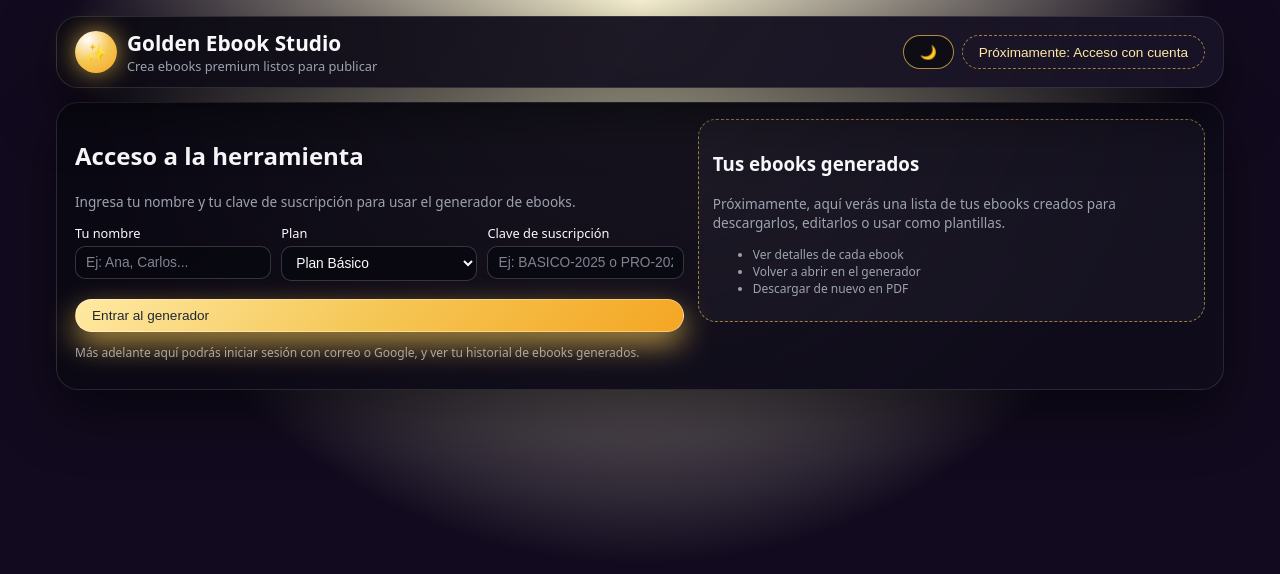
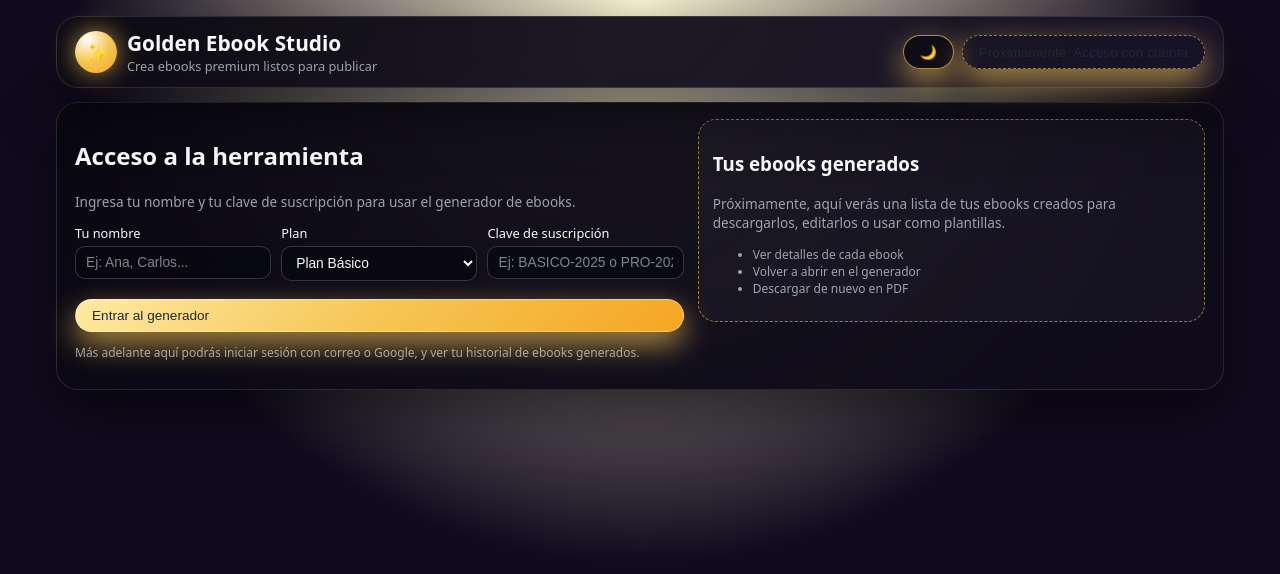
Before and after one commit to yoislancapramos-maker/ebook-ai-app, a plain HTML site: page index.html in a window 1280 px wide. Drawn offline with nearby package versions, Linux system fonts and the light colour scheme.

Commit message:
Update style.css

```diff
--- a/style.css
+++ b/style.css
@@ -435,3 +435,16 @@ body.theme-light .ebook-editor {
   background: #ffffff;
   color: #111827;
 }
+
+/* BOTONES UNIVERSALES DORADOS */
+.btn {
+  background: linear-gradient(135deg, #ffe9a3, #f5c654, #f5a623);
+  color: #1f2933 !important;
+  border: 1px solid rgba(255, 255, 255, 0.35);
+  box-shadow: 0 12px 30px rgba(245, 198, 84, 0.65);
+}
+
+.btn:hover {
+  transform: translateY(-1px);
+  box-shadow: 0 16px 40px rgba(245, 198, 84, 0.9);
+}
```
